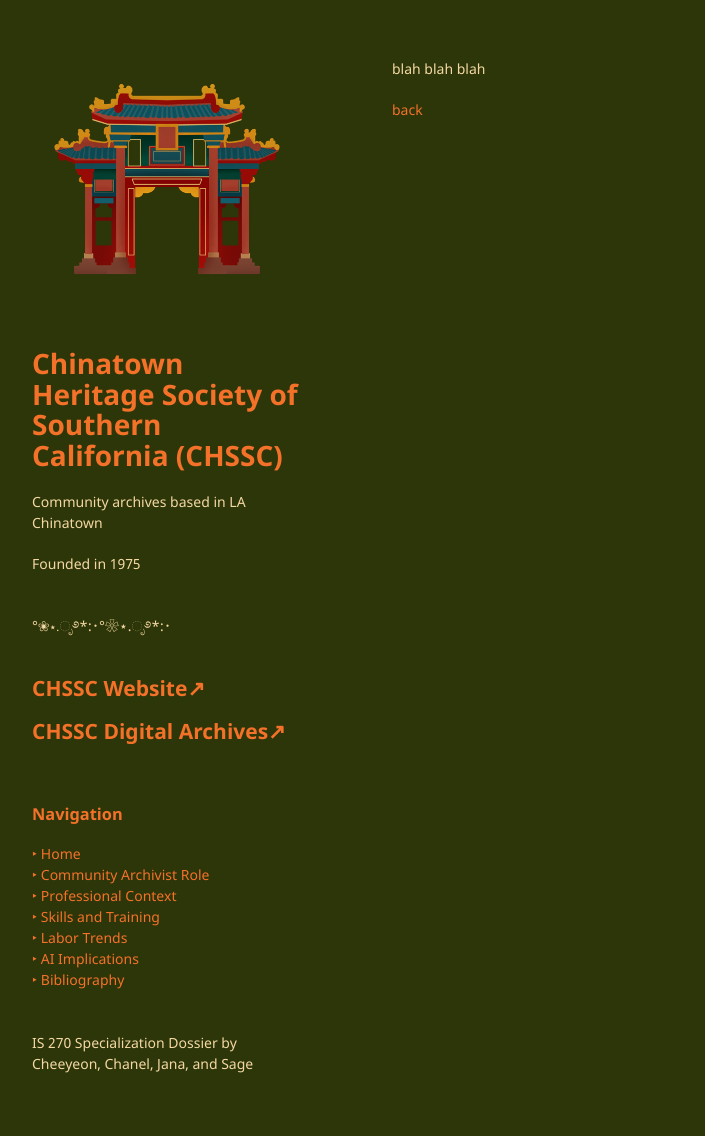
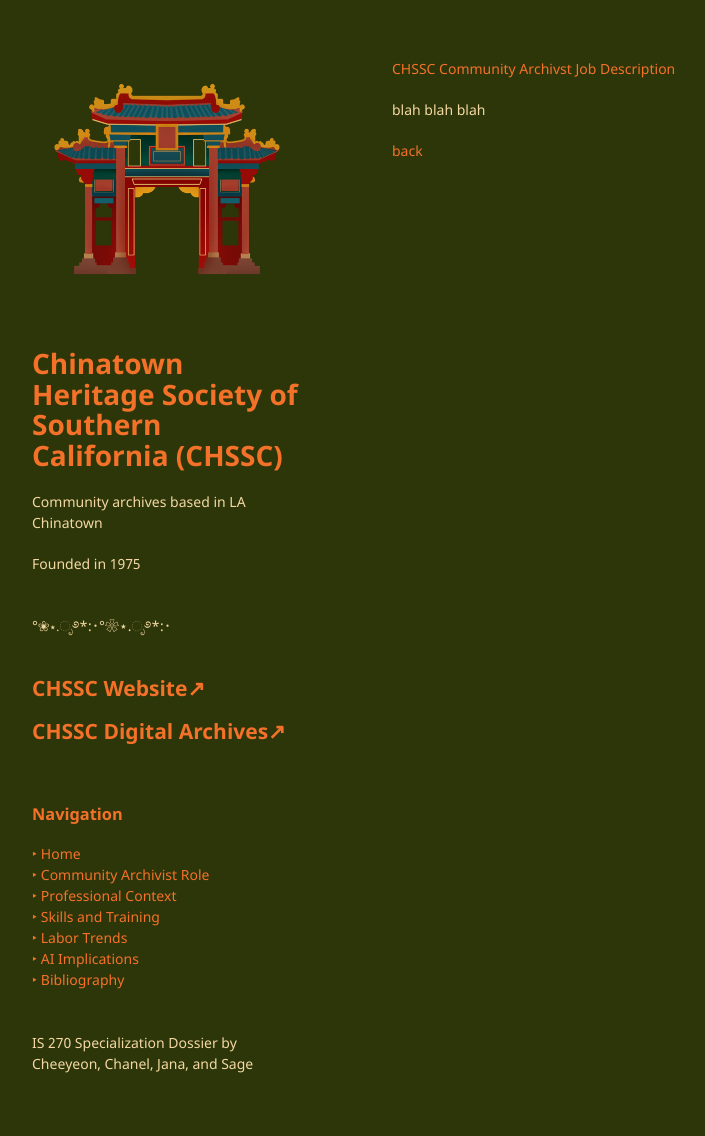
Before and after one commit to chaanelly/IS270-CHSSC, a Jekyll site: the page built from pages/community-archivist.md, in a window 1280 px wide. Shown: the whole page, without its empty margins (178-883 px from the left). Built offline with Jekyll 4.4.1, drawn with Linux system fonts in a browser that asks for light colours; our own code applies the rules of GitHub Pages for plain Markdown files.

Commit message:
Update community-archivist.md

```diff
--- a/pages/community-archivist.md
+++ b/pages/community-archivist.md
@@ -1,3 +1,5 @@
+[CHSSC Community Archivst Job Description](https://turtledurdle.github.io/IS270-CHSSC/CHSSC_Community_Archivist_Job_Description_v2.pdf)
+
 blah blah blah
 
 [back](../index.md)
```
